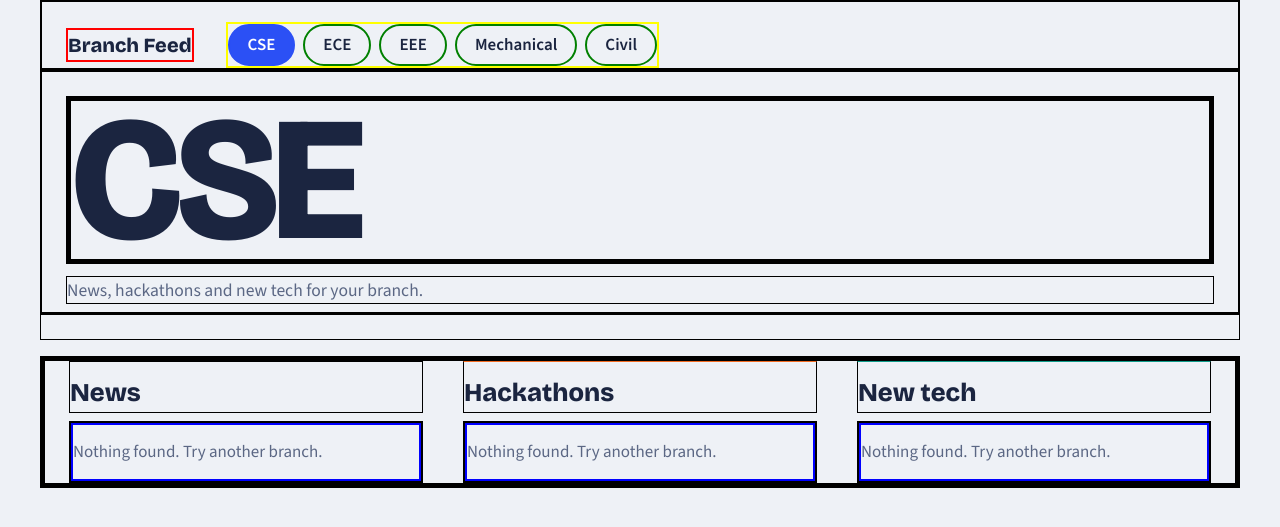
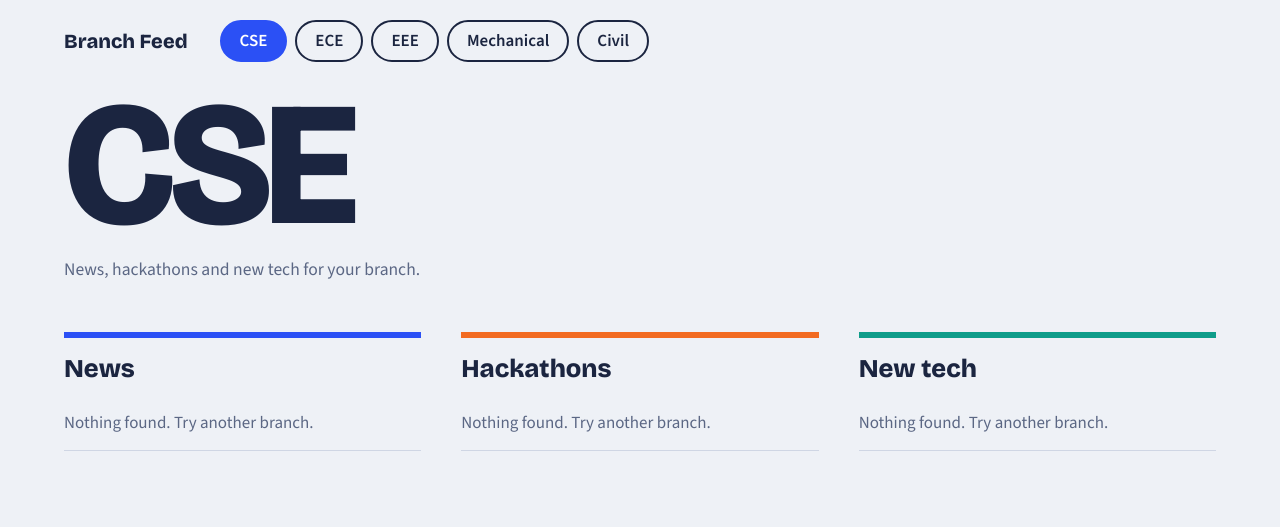
Before and after one commit to Keshavcoder08/branch-feed, a Flask app: page / in a window 1280 px wide. Shown: the top 527 px of the page. Run offline with Flask 3, Linux system fonts and the light colour scheme; data that the repository does not hold is empty.

Commit message:
Remove debug borders from CSS

```diff
--- a/static/style.css
+++ b/static/style.css
@@ -36,7 +36,6 @@ body {
   max-width: 1200px;
   margin: 0 auto;
   padding: 20px 24px 0;
-  border: black 2px solid;
 }
 
 .brand {
@@ -44,14 +43,12 @@ body {
   font-family: "Bricolage Grotesque", sans-serif;
   font-weight: 800;
   font-size: 1.25rem;
-  border: red 2px solid;
 }
 
 .chips {
   display: flex;
   flex-wrap: wrap;
   gap: 8px;
-  border: yellow 2px solid;
 }
 
 .chip {
@@ -63,7 +60,6 @@ body {
   border-radius: 999px;
   padding: 6px 18px;
   cursor: pointer;
-  border: green 2px solid;
 }
 
 /*HOVERING ON BRANCH*/
@@ -90,7 +86,6 @@ body {
   max-width: 1200px;
   margin: 0 auto;
   padding: 24px 24px 8px;
-  border: black 2px solid;
 }
 
 /*text inside hero branch name cse,ece,eee..*/
@@ -101,7 +96,6 @@ body {
   font-size: clamp(4.5rem, 20vw, 11rem);
   line-height: 0.9;
   letter-spacing: -0.04em;
-  border: black 5px solid;
 }
 
 /*line written under branch name*/
@@ -109,7 +103,6 @@ body {
   margin: 12px 0 0;
   color: var(--muted);
   font-size: 1.1rem;
-  border: black 1px solid;
 }
 
 /*LOADING FEED text*/
@@ -119,7 +112,6 @@ body {
   padding: 0 24px;
   min-height: 1.5em;
   color: var(--muted);
-  border: black 1px solid;
 }
 
 #status.error {
@@ -135,7 +127,6 @@ body {
   display: grid;
   grid-template-columns: repeat(3, 1fr);
   gap: 40px;
-  border: black 5px solid;
 }
 
 /*FEED HEADING (NEWS,HACKATHONS,NEW TECH)*/
@@ -146,7 +137,6 @@ body {
   font-family: "Bricolage Grotesque", sans-serif;
   font-weight: 800;
   font-size: 1.6rem;
-  border: black 1px solid;
 }
 
 /*differently selected heading of hackathon heading of feed*/
@@ -165,14 +155,12 @@ body {
   list-style: none;
   margin: 0;
   padding: 0;
-  border: black 2px solid;
 }
 
 /*EACH RAW OF RESULT OF 3 FEED SECTION*/
 .list li {
   padding: 14px 0;
   border-bottom: 1px solid var(--line);
-  border: blue 2px solid;
 }
 
 /*LINK TO CLICK (RESULT)*/
@@ -181,7 +169,6 @@ body {
   font-weight: 600;
   text-decoration: none;
   line-height: 1.3;
-  border: black 2px solid;
 }
 
 .list a:hover {
@@ -195,7 +182,6 @@ body {
   margin-top: 2px;
   font-size: 0.85rem;
   color: var(--muted);
-  border: black 1px solid;
 }
 
 /*summary of website in result*/
@@ -207,7 +193,6 @@ body {
   -webkit-line-clamp: 3;
   -webkit-box-orient: vertical;
   overflow: hidden;
-  border: black 1px solid;
 }
 
 .empty {
```
